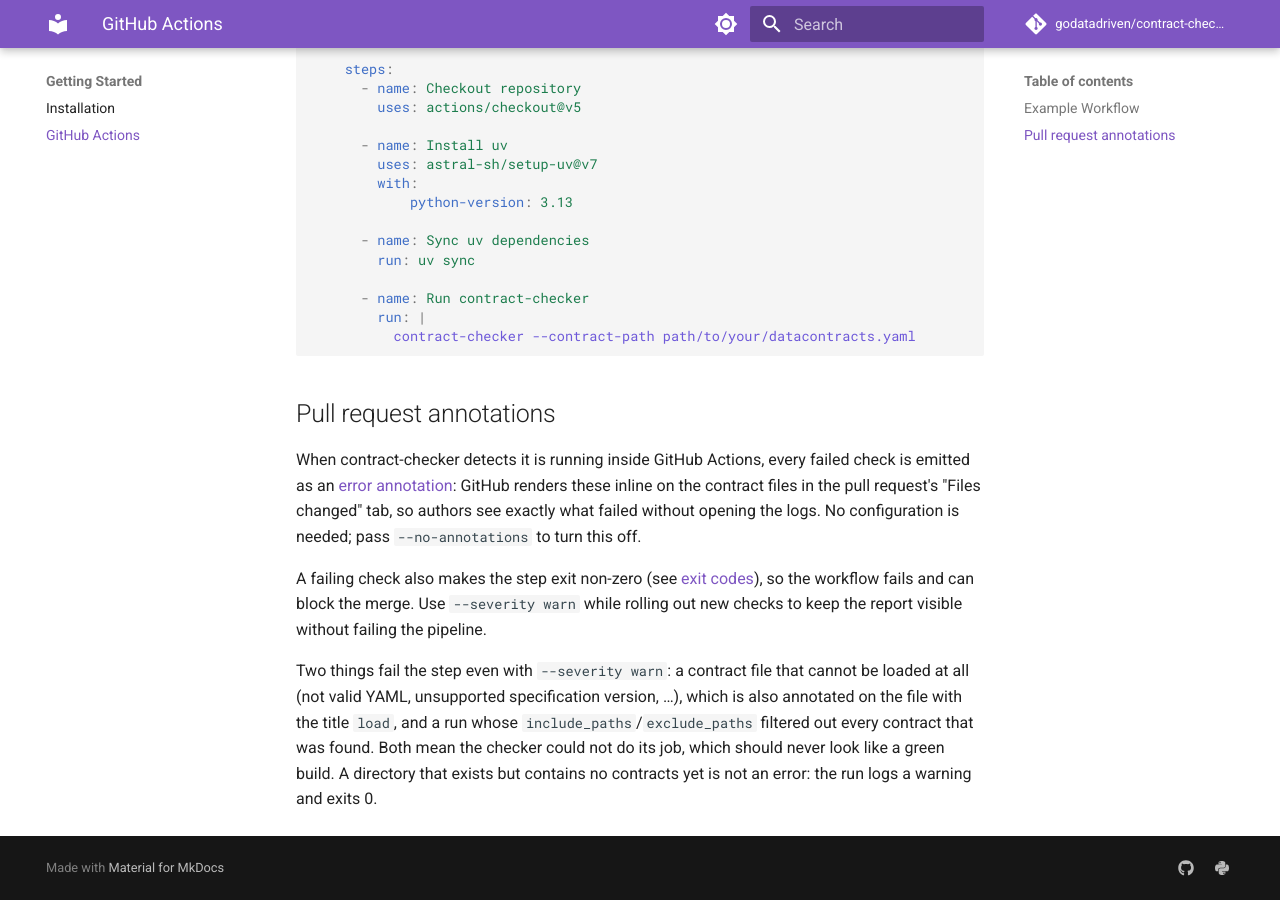
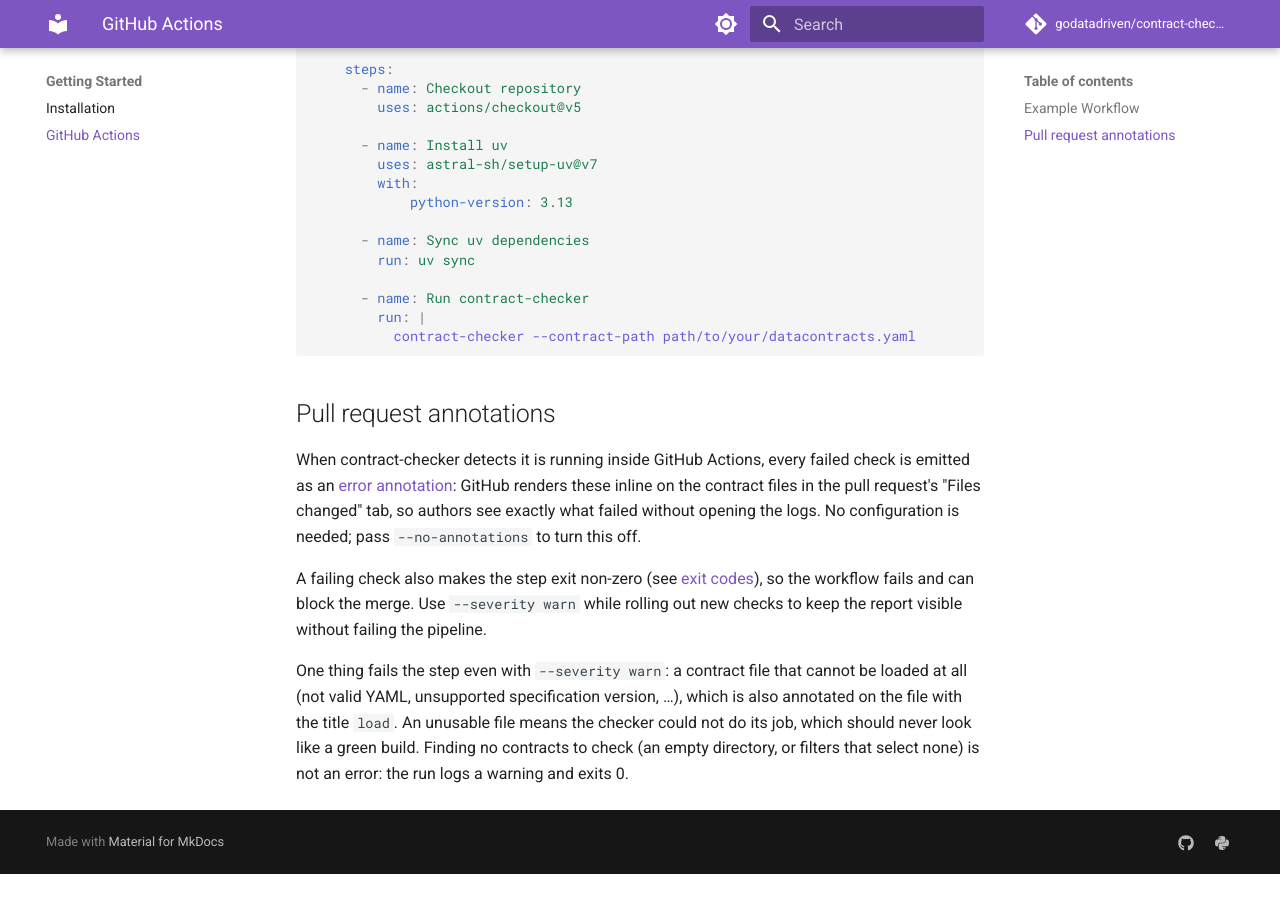
Before and after one commit to godatadriven/contract-checker, an MkDocs documentation site: the page built from docs/ci.md, in a window 1280 px wide and 900 px high, scrolled down 552 px. Built offline with MkDocs 1.6.1 and Material for MkDocs 9.7.7, drawn with Linux system fonts in a browser that asks for light colours; comment, search, counter and statistics services are not loaded; after the commit the page ends 1426 px from its top, so only the background shows below that.

Commit message:
fix: filters that select no contracts are a warning, not an error
Selecting no contracts with include_paths/exclude_paths can be a
deliberate choice, so it is treated like an empty directory: a warning
and exit 0 with nothing checked. Only a contract path that does not
exist remains an error. The discovered count on LoadedContracts had no
other purpose and is removed.

Co-Authored-By: Claude Fable 5.1 <noreply@anthropic.com>

```diff
--- a/docs/ci.md
+++ b/docs/ci.md
@@ -47,9 +47,9 @@ A failing check also makes the step exit non-zero (see
 Use `--severity warn` while rolling out new checks to keep the report visible
 without failing the pipeline.
 
-Two things fail the step even with `--severity warn`: a contract file that cannot be
+One thing fails the step even with `--severity warn`: a contract file that cannot be
 loaded at all (not valid YAML, unsupported specification version, …), which is also
-annotated on the file with the title `load`, and a run whose `include_paths`/`exclude_paths`
-filtered out every contract that was found. Both mean the checker could not do its job,
-which should never look like a green build. A directory that exists but contains no
-contracts yet is not an error: the run logs a warning and exits 0.
+annotated on the file with the title `load`. An unusable file means the checker could
+not do its job, which should never look like a green build. Finding no contracts to
+check (an empty directory, or filters that select none) is not an error: the run logs
+a warning and exits 0.
```
Also changed, not shown: docs/cli.md (+2 -2 lines), docs/config.md (+3 -4 lines), 4 other files.
